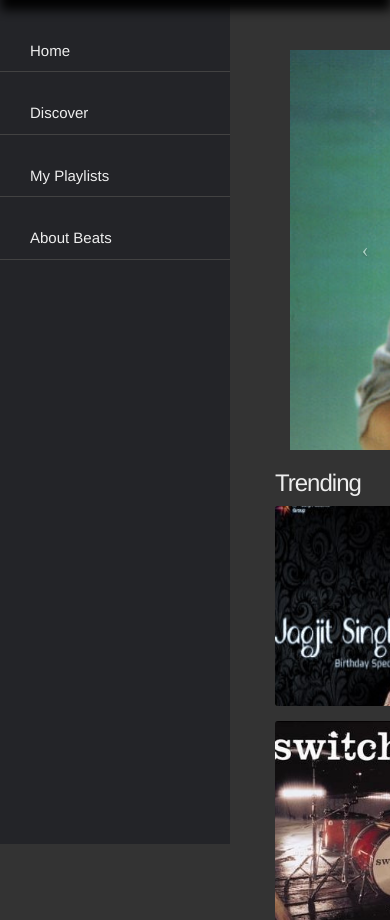
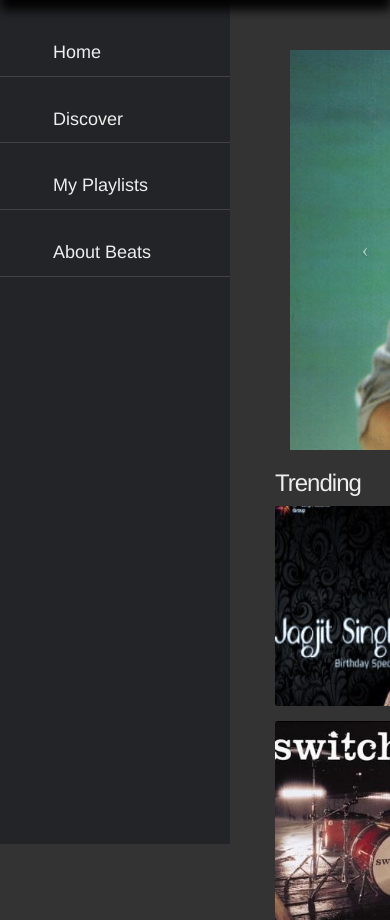
Before and after one commit to VanessaSingh/ITT-Project, a PHP site: page /index.php in a window 390 px wide; the page is wider, and only the part inside the window is pictured. Shown: the part 80-1000 px from the top of that part. Run offline with PHP 8.4, Linux system fonts and the light colour scheme.

Commit message:
Only hamburger fixed

```diff
--- a/css/styles.css
+++ b/css/styles.css
@@ -136,7 +136,7 @@ body {
   font-family: "Raleway", "HelveticaNeue", "Helvetica Neue", Helvetica, Arial, sans-serif;
   color: #222; }
   padding-top: 120px;
-  background-color: #333333;
+  background-color: #757575;
   }
 
 
@@ -566,29 +566,44 @@ footer
   height: 100%;
   width: 230px;
   position: fixed;
-  background-color: rgb(35,36,40);
+  background: rgb(35,36,40);
   z-index: 1;
 }
 
 #hamburger-elements
 {
-  color:#eeeeee;
+  color: #EEEEEE;
   margin-top: 40px;
   position: absolute;
   list-style-type: none;
   margin-left: 30px;
 }
-
 .hamburger-li
 {
-  font-size: 15px;
+  margin-left: 23px;
+  font-size: 18px;
 }
 
 #hamburger-elements li a
 {
   color: #EEEEEE;
+  text-decoration: none;
+}
+#hamburger-menu:hover
+{
+  background-color: #26a69a;
+  opacity: 0.8;
+}
+#hamburger-menu:hover li a
+{
+  color: #333333;
 }
 
+#hamburger-elements li a:hover
+{
+  color: #333333;
+  font-size: 24px;
+}
 .below-line
 {
   width: 230px;
--- a/includes/hamburger.php
+++ b/includes/hamburger.php
@@ -1,6 +1,6 @@
 <?php
 echo "<div id='hamburger-menu'>
-			<ul id=hamburger-elements>
+<ul id= 'hamburger-elements'>
 	<li class='hamburger-li'><a href='index.php'>Home</a></li>
 	<div class='below-line'></div>
 	<li class='hamburger-li'><a href='discover.php'>Discover</a></li>
```
Lines whose indentation alone changed are shown as unchanged.
